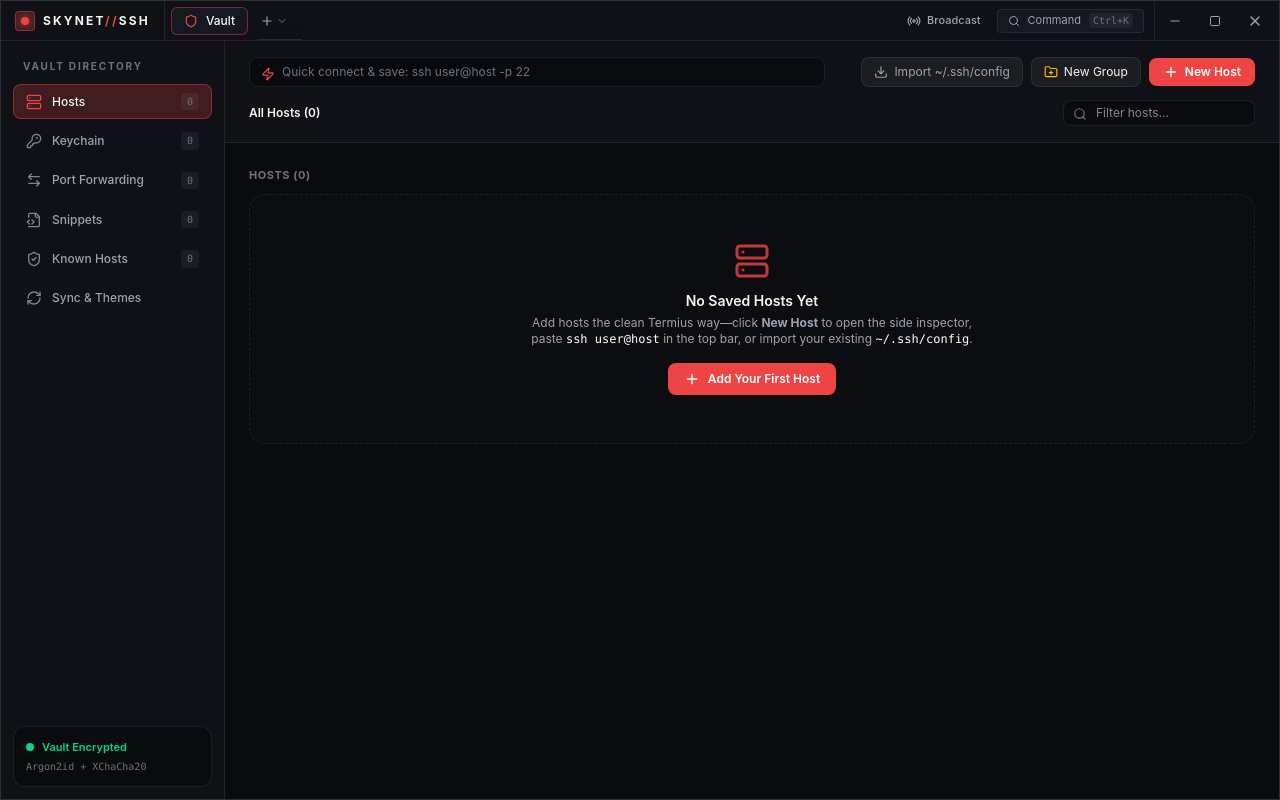
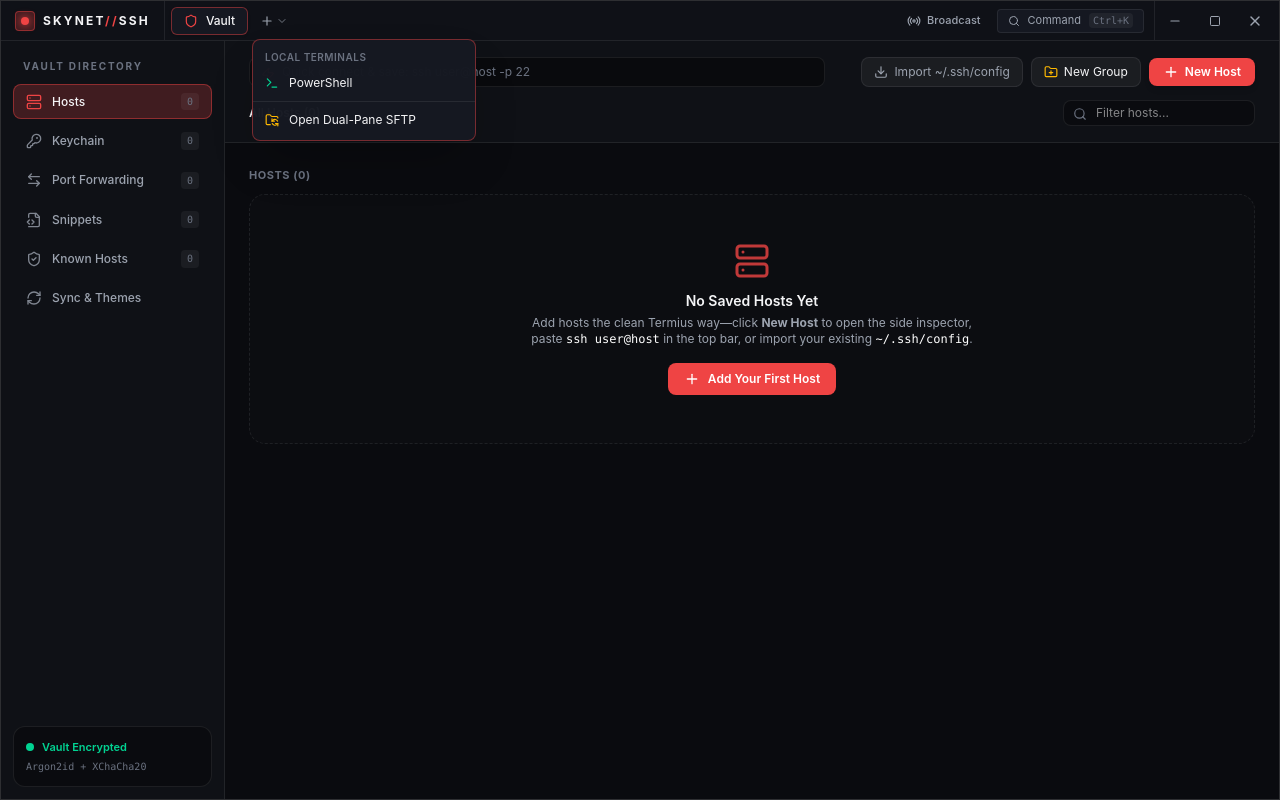
Before and after one commit to jfmartineau45/skynetssh, a React (Vite) app: page / in a window 1280 px wide. Both pictures are taken after a click on the button 274 px from the left and 20 px from the top of the page. Built offline with nearby package versions, Linux system fonts and the light colour scheme.

Commit message:
Fix '+' shell menu clipping/scrollbar inside overflow-x tab bar

```diff
--- a/src/components/chrome/TitleBar.tsx
+++ b/src/components/chrome/TitleBar.tsx
@@ -35,7 +35,12 @@ export const TitleBar: React.FC = () => {
 
   const { status, lockVault } = useVaultStore();
   const [shellMenuOpen, setShellMenuOpen] = useState(false);
+  const [menuPos, setMenuPos] = useState<{ top: number; left: number }>({
+    top: 40,
+    left: 160,
+  });
   const menuRef = useRef<HTMLDivElement>(null);
+  const btnRef = useRef<HTMLButtonElement>(null);
 
   useEffect(() => {
     const onClick = (e: MouseEvent) => {
@@ -65,7 +70,7 @@ export const TitleBar: React.FC = () => {
       {/* Left: Skynet Cyberdyne Brand + Tab Bar */}
       <div
         data-tauri-drag-region
-        className="flex items-center h-full min-w-0 flex-1 overflow-x-auto no-scrollbar"
+        className="flex items-center h-full min-w-0 flex-1 overflow-hidden"
       >
         {/* Brand Badge */}
         <div
@@ -84,7 +89,7 @@ export const TitleBar: React.FC = () => {
         </div>
 
         {/* Workspace Tabs */}
-        <div className="flex items-center h-full px-1.5 gap-1 overflow-x-auto">
+        <div className="flex items-center h-full px-1.5 gap-1 overflow-x-auto no-scrollbar">
           {tabs.map((tab) => {
             const isActive = tab.id === activeTabId;
             return (
@@ -132,14 +137,18 @@ export const TitleBar: React.FC = () => {
           })}
 
           {/* Quick + New Shell / SFTP Button */}
-          <div className="relative" ref={menuRef}>
+          <div className="shrink-0" ref={menuRef}>
             <button
+              ref={btnRef}
               onClick={() => {
-                if (shells.length > 0 && !shellMenuOpen) {
-                  setShellMenuOpen(true);
-                } else {
-                  setShellMenuOpen((v) => !v);
+                if (!shellMenuOpen && btnRef.current) {
+                  const r = btnRef.current.getBoundingClientRect();
+                  setMenuPos({
+                    top: r.bottom + 4,
+                    left: Math.min(r.left, window.innerWidth - 232),
+                  });
                 }
+                setShellMenuOpen((v) => !v);
               }}
               className="flex items-center gap-0.5 h-7 px-2 rounded-md text-xs text-[var(--text-secondary)] hover:text-[var(--text-primary)] hover:bg-[var(--bg-hover)] transition"
               title="Open Local Shell or Dual-Pane SFTP"
@@ -149,7 +158,10 @@ export const TitleBar: React.FC = () => {
             </button>
 
             {shellMenuOpen && (
-              <div className="absolute left-0 top-8 w-56 rounded-lg bg-[var(--bg-elevated)] border border-[var(--border-subtle)] shadow-2xl py-1.5 z-50">
+              <div
+                style={{ top: menuPos.top, left: menuPos.left }}
+                className="fixed w-56 rounded-lg bg-[var(--bg-elevated)] border border-[var(--border-accent)] shadow-2xl py-1.5 z-50"
+              >
                 <div className="px-3 py-1 text-[10px] font-semibold uppercase tracking-wider text-[var(--text-muted)]">
                   Local Terminals
                 </div>
--- a/src/styles/index.css
+++ b/src/styles/index.css
@@ -117,6 +117,15 @@ body,
   background: var(--accent-primary);
 }
 
+.no-scrollbar {
+  scrollbar-width: none;
+  -ms-overflow-style: none;
+}
+
+.no-scrollbar::-webkit-scrollbar {
+  display: none;
+}
+
 /* Ensure xterm fills pane cleanly */
 .xterm {
   height: 100%;
```
